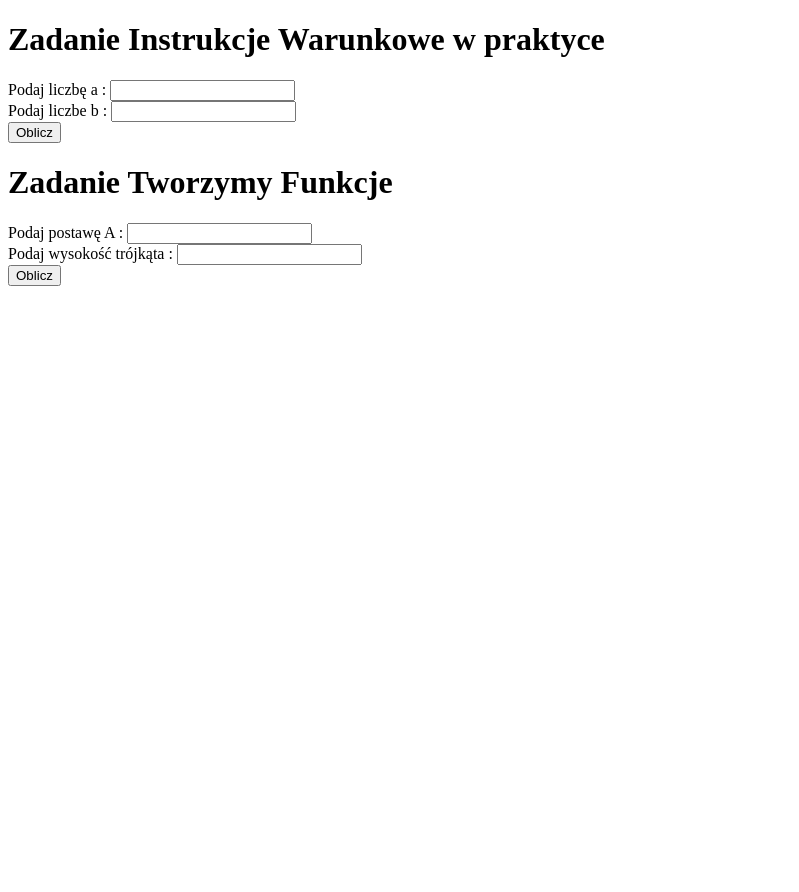
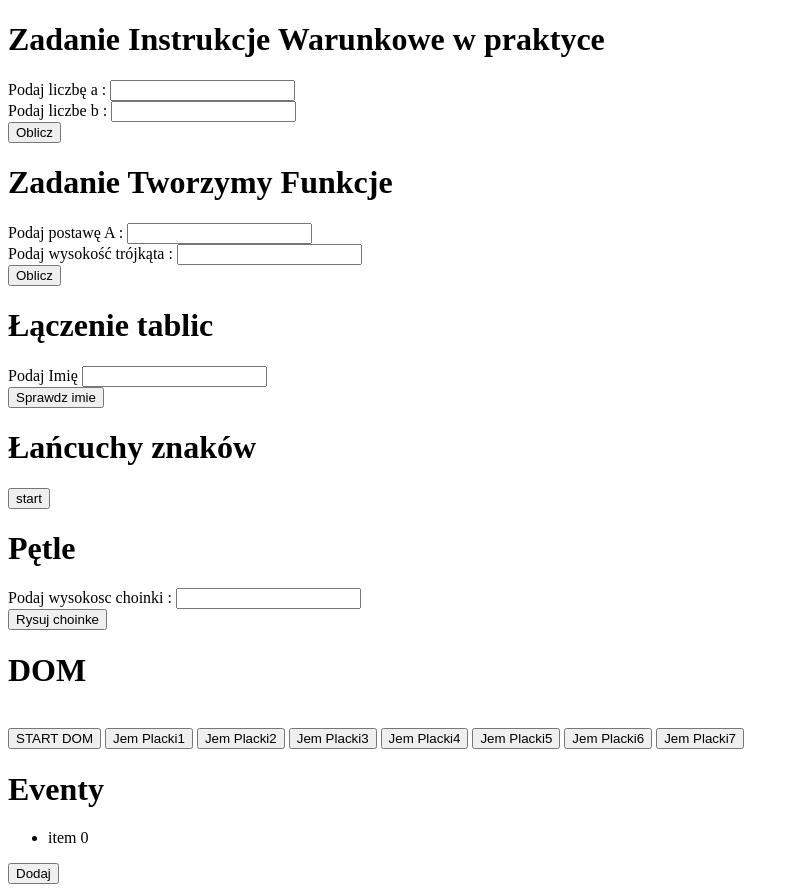
Before and after one commit to SPTecPrzemek/projekt8, a plain HTML site: page index.html in a window 1280 px wide. Shown: the whole page, without its empty margins (0-799 px from the left). Before the commit the page ends 800 px from the top, so only its background shows below. Drawn offline with Linux system fonts and the light colour scheme.

Commit message:
dwazadania

```diff
--- a/index.html
+++ b/index.html
@@ -21,7 +21,43 @@
 
 <button onclick="Oblicz()">Oblicz</button>
 
+<h1>Łączenie tablic</h1>
+<label>Podaj Imię </label>
+<input type="text" id="getName"><br>
+<button onclick="tabfunc()">Sprawdz imie</button>
+
+<h1>Łańcuchy znaków</h1>
+<button onclick="zamianafunc()">start</button>
+
+<h1>Pętle</h1>
+<label>Podaj wysokosc choinki : </label>
+<input type="text" id="getHeight"><br>
+<button onclick="rysuj()">Rysuj choinke</button>
+
+<h1>DOM</h1>
+<br>
+<button onclick="start()">START DOM</button>
+<button class ="button">Jem Placki1</button>
+<button class ="button">Jem Placki2</button>
+<button class ="button">Jem Placki3</button>
+<button class ="button">Jem Placki4</button>
+<button class ="button">Jem Placki5</button>
+<button class ="button">Jem Placki6</button>
+<button class ="button">Jem Placki7</button>
+
+<br>
+<h1>Eventy</h1>
+<ul id="list">
+    <li>item 0</li>
+</ul>
+<button id="addElem">Dodaj</button>
+
 <script type="text/javascript" src="js/script84.js"></script>
 <script type="text/javascript" src="js/script85.js"></script>
+<script type="text/javascript" src="js/script86.js"></script>
+<script type="text/javascript" src="js/script87.js"></script>
+<script type="text/javascript" src="js/script88.js"></script>
+<script type="text/javascript" src="js/script89.js"></script>
+<script type="text/javascript" src="js/script810.js"></script>
 </body>
 </html>
--- /dev/null
+++ b/js/script810.js
@@ -0,0 +1,10 @@
+/**
+ * Created by stasiakprzemyslaw on 27.02.2017.
+ */
+var add = document.getElementById('addElem');
+var list = document.getElementById('list');
+
+add.addEventListener('click', function(event) {
+    var listNumber = document.getElementsByTagName('li').length;
+    console.log(listNumber);
+    list.innerHTML += '<li>item ' + listNumber + '</li>' });
--- /dev/null
+++ b/js/script86.js
@@ -0,0 +1,22 @@
+/**
+ * Created by stasiakprzemyslaw on 25.02.2017.
+ */
+
+function tabfunc() {
+    var femaleNames = ['Asia', 'Kasia', 'Ola','Jola'];
+    var maleNames = ['Piotrek', 'Marek', 'Arek', 'Jarek'];
+
+    var allNames = femaleNames.concat(maleNames);
+
+    var newName = document.getElementById('getName').value;
+
+    if (allNames.indexOf(newName)== -1)
+    {
+        allNames.push(newName);
+    } else {
+        console.log("Imie jest juz w tablicy");
+    }
+    console.log(allNames);
+
+
+}
--- /dev/null
+++ b/js/script87.js
@@ -0,0 +1,11 @@
+/**
+ * Created by stasiakprzemyslaw on 26.02.2017.
+ */
+function zamianafunc() {
+    var text = "Papugi koszą trawę, unosząc się nad ziemią 15 centymetrów, na czerwonych dywanach.";
+    var text2 = "Zielone słonie";
+    text2.toUpperCase();
+
+    text = text.replace('Papugi', text2);
+    console.log(text.slice(0, text.length/2));
+}
--- /dev/null
+++ b/js/script88.js
@@ -0,0 +1,19 @@
+/**
+ * Created by stasiakprzemyslaw on 26.02.2017.
+ */
+function rysuj() {
+    var wysokoscChoinki = document.getElementById('getHeight').value;
+    console.log(wysokoscChoinki);
+    rysujChoinke(wysokoscChoinki);
+
+}
+
+function rysujChoinke(wysokoscChoinki) {
+    for (var i=0; i<wysokoscChoinki; i++) {
+        var star = '';
+        for (var j=0; j<(i*2)-1; j++){
+            star += '*';
+        }
+        console.log(star);
+    }
+}
--- /dev/null
+++ b/js/script89.js
@@ -0,0 +1,15 @@
+/**
+ * Created by stasiakprzemyslaw on 26.02.2017.
+ */
+
+function start() {
+    var button = document.getElementsByClassName("button");
+    console.log(button);
+    butoonLenght = button.length;
+    console.log(butoonLenght);
+
+    for (var i=0; i < butoonLenght; i++) {
+        var buttonTXT = button[i].innerText;
+        console.log(buttonTXT);
+    }
+}
```
